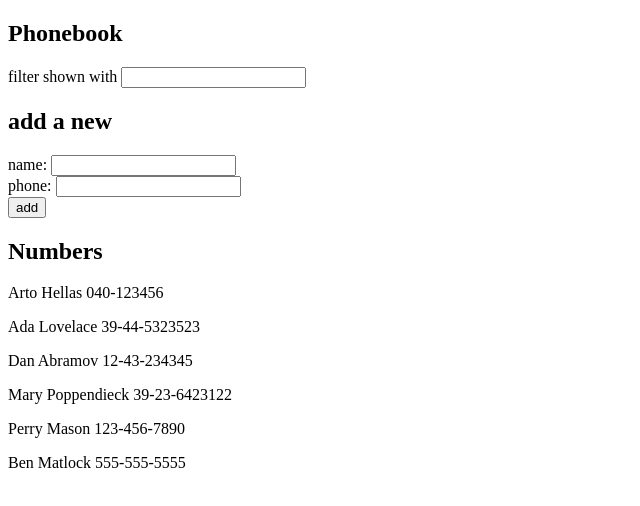
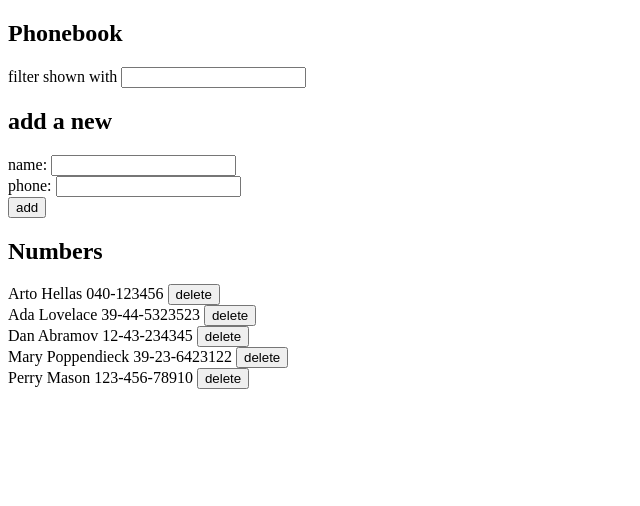
Before and after one commit to nik-nikols/fullstack-uhelsinki-part2, a React (Vite) app in the folder phonebook/: page / in a window 1280 px wide. Shown: the top 506 px of the page, without its empty margins (0-640 px from the left). Built offline with nearby package versions, Linux system fonts and the light colour scheme; data requests are answered from the project's data file.

Commit message:
Exercise 2.14

```diff
--- a/phonebook/db.json
+++ b/phonebook/db.json
@@ -21,14 +21,9 @@
       "id": "4"
     },
     {
-      "id": "32d0",
+      "id": "449d",
       "name": "Perry Mason",
-      "number": "123-456-7890"
-    },
-    {
-      "id": "b4ae",
-      "name": "Ben Matlock",
-      "number": "555-555-5555"
+      "number": "123-456-78910"
     }
   ]
 }
--- a/phonebook/src/App.jsx
+++ b/phonebook/src/App.jsx
@@ -13,8 +13,8 @@ const App = () => {
   useEffect(() => {
     personService
       .getAll()
-      .then(persons => {
-        setPersons(persons)
+      .then(allPersons => {
+        setPersons(allPersons)
       })
     }
     , []
@@ -54,6 +54,17 @@ const App = () => {
     setFilter(event.target.value.toLowerCase())
   }
 
+  const handleDelete = (id) => {
+    const person = persons.find((element) => element.id === id)
+    if (window.confirm(`Delete ${person.name}?`)) {
+      personService
+        .deletePerson(id)
+        .then(() => {
+          setPersons(persons.filter(person => person.id !== id))
+        })
+    }
+  }
+
   const filteredPersons = persons.filter((value) => value.name.toLowerCase().includes(filter))
 
   return (
@@ -63,7 +74,7 @@ const App = () => {
       <h2>add a new</h2>
       <PersonForm handleSubmit={addNew} nameValue={newName} phoneValue={newPhone} handleNewName={handleNewName} handleNewPhone={handleNewPhone} />
       <h2>Numbers</h2>
-      <PersonList persons={filteredPersons} />
+      <PersonList persons={filteredPersons} handleDelete={handleDelete} />
     </div>
   )
 }
--- a/phonebook/src/components/Person.jsx
+++ b/phonebook/src/components/Person.jsx
@@ -1,5 +1,5 @@
 const Person = ({ value }) => {
-    return <p>{value.name} {value.number}</p>
+    return <span>{value.name} {value.number}</span>
 }
 
 export default Person
--- a/phonebook/src/components/PersonList.jsx
+++ b/phonebook/src/components/PersonList.jsx
@@ -1,7 +1,13 @@
 import Person from './Person'
 
-const PersonList = ({ persons }) => {
-    return persons.map(person => <Person key={person.id} value={person} />)
+const PersonList = ({ persons, handleDelete }) => {
+    return persons.map(person => {
+        return (
+            <div key={person.id} >
+            <Person value={person} /> <button onClick={() => handleDelete(person.id)}>delete</button>
+            </div>
+        )
+    })
 }
 
 export default PersonList
--- a/phonebook/src/services/persons.js
+++ b/phonebook/src/services/persons.js
@@ -14,4 +14,10 @@ const create = (personObject) => {
       .then(response => response.data)
 }
 
-export default { getAll, create }
+const deletePerson = (id) => {
+    return axios
+      .delete(`${baseUrl}/${id}`)
+      .then(response => 'deleted')
+}
+
+export default { getAll, create, deletePerson }
```
